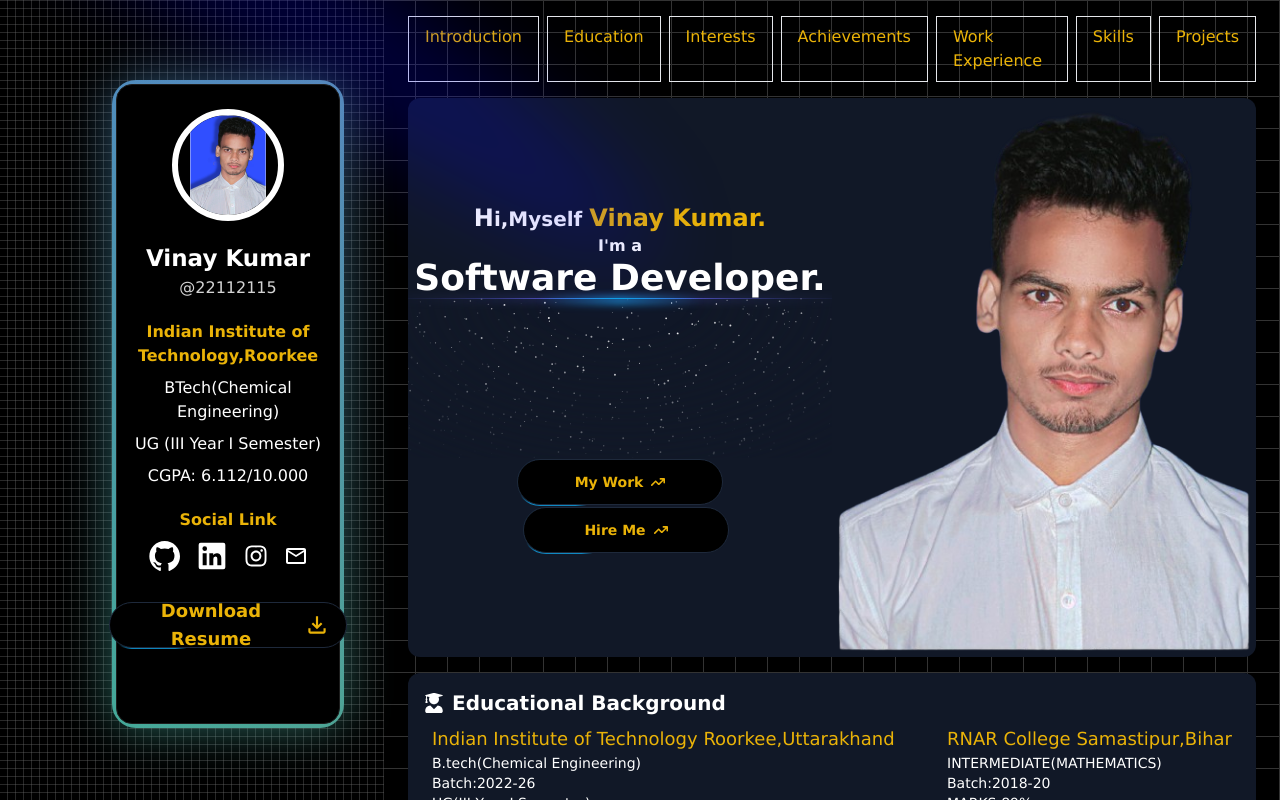
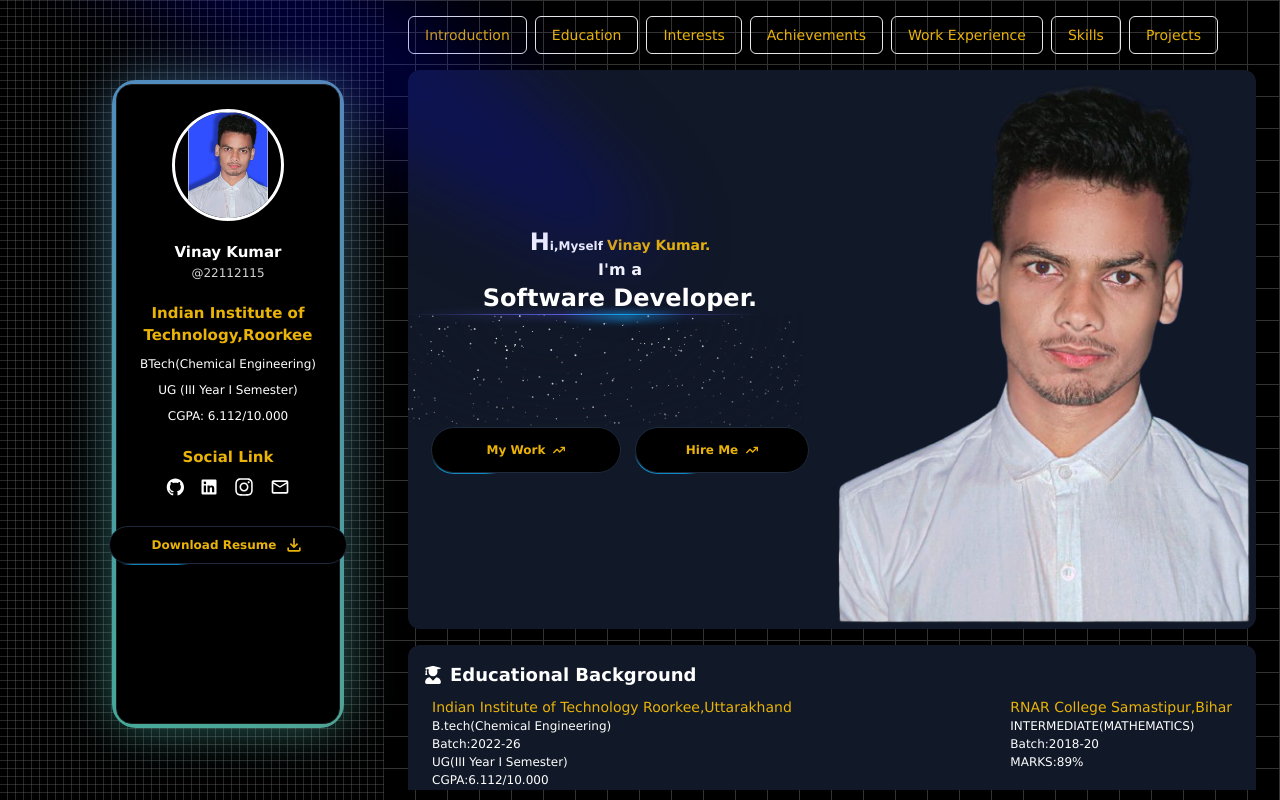
Before and after one commit to vinayk7324/my-portfolio, a React (Vite) app: page / in a window 1280 px wide. Built offline with nearby package versions, Linux system fonts and the light colour scheme.

Commit message:
update-1

```diff
--- a/src/components/SparklesPreview.jsx
+++ b/src/components/SparklesPreview.jsx
@@ -8,7 +8,7 @@ export function SparklesPreview({
   return (
     <div className=" w-full flex flex-col items-center justify-center overflow-hidden ">
      {children}
-      <div className="w-[40rem] h-40 relative">
+      <div className="w-[30rem] h-28 right-14 relative">
         {/* Gradients */}
         <div className="absolute inset-x-20 top-0 bg-gradient-to-r from-transparent via-indigo-500 to-transparent h-[2px] w-3/4 blur-sm" />
         <div className="absolute inset-x-20 top-0 bg-gradient-to-r from-transparent via-indigo-500 to-transparent h-px w-3/4" />
--- a/src/custom-components/IntroCard.jsx
+++ b/src/custom-components/IntroCard.jsx
@@ -9,23 +9,23 @@ import { MdOutlineEmail } from "react-icons/md";
 
 const IntroCard = () => {
   return (
-    <div className=' dark:bg-black  backdrop-blur-sm   h-full rounded-2xl border-[1px] dark:border-[#1d1d1d]'>
+    <div className=' dark:bg-black  backdrop-blur-sm  w-full  h-full rounded-2xl border-[1px] dark:border-[#1d1d1d]'>
       <div className=" flex space-y-5 h-full  py-6 flex-col items-center ">
-      <div className=" h-28 border-[6px] dark:border-white border-black w-28  overflow-hidden rounded-full flex items-center justify-center ">
+      <div className=" h-28 border-[3px] dark:border-white border-black w-28  overflow-hidden rounded-full flex items-center justify-center ">
             <img src={Profile} className=' h-full ' alt="" />
         </div>
-        <div className=" text-[23px] font-bold text-center   ">
+        <div className=" text-[15px] font-bold text-center   ">
             Vinay Kumar
-            <div className=' dark:text-neutral-300 font-normal text-[16px]'> @22112115</div>
+            <div className=' dark:text-neutral-300 font-normal text-[12px]'> @22112115</div>
         </div>
         <span className='flex flex-col text-center space-y-2 '>
-            <span className=' font-bold text-yellow-500 '> Indian Institute of Technology,Roorkee</span>
-          <span className=' text-[16px]'>  BTech(Chemical Engineering)</span>
-            <span className=' text-[16px]'>UG (III Year I Semester)</span>
-            <span className=' text-[16px]'>CGPA: 6.112/10.000</span>
+            <span className=' font-bold text-yellow-500 text-[15px] '> Indian Institute of Technology,Roorkee</span>
+          <span className=' text-[12px] '>  BTech(Chemical Engineering)</span>
+            <span className=' text-[12px]'>UG (III Year I Semester)</span>
+            <span className=' text-[12px]'>CGPA: 6.112/10.000</span>
         </span>
         <span className="socialLink text-center  ">
-            <span className='  w-full font-bold  text-yellow-500'> Social Link </span>
+            <span className='  w-full font-bold text-[15px]  text-yellow-500'> Social Link </span>
             <span className=' flex space-x-4 p-2 items-center justify-center'>
                 <a href={"https://github.com/vinayk7324?tab=repositories"}>
                 <Github/>
@@ -34,19 +34,19 @@ const IntroCard = () => {
                     <LinkedIn/>
                 </a>
                 <a href="">
-                <FaInstagram  className=' text-2xl'/>
+                <FaInstagram  className=' text-xl'/>
                 </a>
                 <a href="">
-                <MdOutlineEmail className='text-2xl' />
+                <MdOutlineEmail className='text-xl' />
                 </a>
 
             </span>
         </span>
 
         <div className="">
-            <Button containerClassName={"h-12 w-60  "} className=' space-x-2 bg-black text-[18px] flex items-center space-x-2 border px-4 py-2 twitter-text rounded-lg font-bold'>
-                <span className=' text-yellow-500'>Download Resume</span>
-                 <span className=' dark:text-yellow-500 text-[26px] font-bold text-black '> <MdOutlineFileDownload  /></span>
+            <Button containerClassName={"w-60 h-10 "} className=' space-x-2 bg-black text-[18px] flex items-center space-x-2 border px-4 py-2 twitter-text rounded-lg font-bold'>
+                <span className=' text-yellow-500 text-[12px]'>Download Resume</span>
+                 <span className=' dark:text-yellow-500 text-[20px] font-bold text-black '> <MdOutlineFileDownload  /></span>
             </Button>
         </div>
       </div>
--- a/src/custom-components/RightNavbar.jsx
+++ b/src/custom-components/RightNavbar.jsx
@@ -45,7 +45,7 @@ const RightNavbar = () => {
 
       {
         navArr.map((ele,index)=>(
-          <a key={index} className=' border px-4 py-2 text-yellow-500 ' href={ele.slug}>
+          <a key={index} className=' border px-4 text-sm rounded-md py-2 text-yellow-500 ' href={ele.slug}>
             {ele.title}
 
           </a>
--- a/src/right-panel-comps/Achievements.jsx
+++ b/src/right-panel-comps/Achievements.jsx
@@ -5,14 +5,14 @@ const Achievements = () => {
   return (
     <div>
         <div className=" p-2 rounded-xl dark:bg-gray-900 p-4">
-            <div className=" text-xl font-bold flex items-center space-x-2">
+            <div className=" text-lg font-bold flex items-center space-x-2">
                 <FaTrophy/>
                 <span> Achievements </span>
 
             </div>
 
             <div className=" py-3 ">
-               <div className=' bg-black py-2 px-1 '> Appreciation Award by HOD in 3rd Semester.</div>
+               <div className=' bg-black py-2 px-1 text-sm  '> Appreciation Award by HOD in 3rd Semester.</div>
             </div>
         </div>
 
--- a/src/right-panel-comps/Education.jsx
+++ b/src/right-panel-comps/Education.jsx
@@ -4,11 +4,11 @@ import { FaUserGraduate } from "react-icons/fa";
 const Education = () => {
   return (
     <div id='education' className='p-2 rounded-xl dark:bg-gray-900 p-4'>
-    <h1 className=' text-xl font-bold flex items-center space-x-2'> <FaUserGraduate /> <span>Educational Background</span>  </h1>
+    <h1 className=' text-lg font-bold flex items-center space-x-2'> <FaUserGraduate /> <span>Educational Background</span>  </h1>
     <div className=" flex justify-between">
         <div className="  p-2  ">
-            <h2 className='text-lg dark:text-yellow-500'> Indian Institute of Technology Roorkee,Uttarakhand </h2>
-            <div className=" flex flex-col text-sm">
+            <h2 className='text-sm dark:text-yellow-500'> Indian Institute of Technology Roorkee,Uttarakhand </h2>
+            <div className=" flex flex-col text-[12px]">
                 <span> B.tech(Chemical Engineering) </span>
                 <span> Batch:2022-26 </span>
                 <span> UG(III Year I Semester) </span>
@@ -16,8 +16,8 @@ const Education = () => {
             </div>
         </div>
         <div className=" p-2">
-            <h2 className='text-lg dark:text-yellow-500'> RNAR College Samastipur,Bihar</h2>
-            <div className=" flex-col flex text-sm">
+            <h2 className='text-sm dark:text-yellow-500'> RNAR College Samastipur,Bihar</h2>
+            <div className=" flex-col flex text-[12px]">
                 <span>
                     INTERMEDIATE(MATHEMATICS)
                 </span>
--- a/src/right-panel-comps/Interest.jsx
+++ b/src/right-panel-comps/Interest.jsx
@@ -27,7 +27,7 @@ const Interest = () => {
     return (
         <div id='interest' className=' p-2 rounded-xl dark:bg-gray-900 p-4'>
             <div className="">
-                <h1 className=' flex items-center text-xl font-bold space-x-2 '><FaGamepad className=' text-2xl' /> <span> Area of interest </span>  </h1>
+                <h1 className=' flex items-center text-lg font-bold space-x-2 '><FaGamepad className=' text-xl' /> <span> Area of interest </span>  </h1>
             </div>
             <div className=" grid grid-cols-3 gap-2 p-4">
                 {
@@ -35,13 +35,13 @@ const Interest = () => {
                         <BackgroundGradient key={index}>
 
                             <div className="   bg-black rounded-2xl space-y-4 flex items-center justify-center flex-col p-2 py-4">
-                                <div className=" border-[4px] w-fit p-2 rounded-full  ">
-                                    <ele.icon className=' text-3xl' />
+                                <div className=" border-[2px] w-fit p-2 rounded-full  ">
+                                    <ele.icon className=' text-2xl' />
 
 
                                 </div>
-                                <div className=" text-xl font-bold text-yellow-500">{ele.title} </div>
-                                <div className="  "> Developing Experience: {ele.experience} Years </div>
+                                <div className=" text-lg font-bold text-yellow-500">{ele.title} </div>
+                                <div className=" text-sm "> Developing Experience: {ele.experience} Years </div>
                             </div>
 
                         </BackgroundGradient>
--- a/src/right-panel-comps/Introduction.jsx
+++ b/src/right-panel-comps/Introduction.jsx
@@ -13,18 +13,18 @@ const Introduction = () => {
        <div className="  flex flex-col text-center justify-center font-bold   ">
 
            <SparklesPreview >
-            <span className=' text-[20px] first-letter:text-2xl '>Hi,Myself <span className='text-2xl font-semibold text-yellow-500'> Vinay Kumar.</span></span>
+            <span className=' text-[12px] first-letter:text-2xl '>Hi,Myself <span className='text-sm font-semibold text-yellow-500'> Vinay Kumar.</span></span>
             <span> I'm a  </span>
-           <h1 className="md:text-7xl text-3xl lg:text-4xl font-bold text-center text-white relative z-20">
+           <h1 className=" text-3xl lg:text-2xl font-bold text-center text-white relative z-20">
         Software Developer.
             </h1>
            </SparklesPreview>
            <div className=" space-x-3">
-           <Button containerClassName={" w-52 h-12 "} className={" space-x-2 dark:bg-black text-yellow-500  "}>
-           <span>  My Work </span> <FaArrowTrendUp className=' dark:text-yellow-500' />
+           <Button containerClassName={" w-48 h-12 "} className={" text-[12px] space-x-2 dark:bg-black text-yellow-500  "}>
+           <span>  My Work </span> <FaArrowTrendUp className='  text-[12px] dark:text-yellow-500' />
            </Button>
-           <Button containerClassName={" w-52 h-12 "} className={" space-x-2 dark:bg-black text-yellow-500  "}>
-           <span>  Hire Me </span> <FaArrowTrendUp className=' dark:text-yellow-500' />
+           <Button containerClassName={" w-44 h-12 "} className={"  text-[12px] space-x-2 dark:bg-black text-yellow-500  "}>
+           <span>  Hire Me </span> <FaArrowTrendUp className='  text-[12px] dark:text-yellow-500' />
            </Button>
 
            </div>
--- a/src/right-panel-comps/Projects.jsx
+++ b/src/right-panel-comps/Projects.jsx
@@ -8,16 +8,16 @@ import { IoCodeSlashOutline } from "react-icons/io5";
 const Projects = () => {
   return (
     <div className=" p-2 rounded-xl dark:bg-gray-900 p-4">
-    <div className=" text-xl font-bold flex items-center space-x-2">
+    <div className=" text-lg font-bold flex items-center space-x-2">
         <FaFolder/>
-        <span> My Projects </span>
+        <span className=' '>Projects </span>
 
     </div>
 
     <div className=" py-3 ">
         <div className=" grid grid-cols-2">
             <AnimatedPin pinHref={"https://google.com"} pinTitle={"chat-app.com"}>
-            <div className="flex basis-full flex-col  p-2    tracking-tight text-slate-100/50 sm:basis-1/2 w-[20rem] ">
+            <div className="flex basis-full flex-col  p-2 space-y-3    tracking-tight text-slate-100/50 sm:basis-1/2 w-[18rem] ">
           <h3 className="max-w-xs !pb-2 !m-0 font-bold  text-base text-slate-100">
             Real Time Chat Application
           </h3>
@@ -30,16 +30,16 @@ const Projects = () => {
           <div className="" >
             <img src={chatApp} alt="" />
           </div>
-         <div className=" pt-2">
+         <div className=" pt-2 flex justify-between">
          <a className="  " href='https://chatgpt.com/c/82d68930-60d4-4cbf-a2ac-8823274386ba'>
-          <Button containerClassName={" h-12 w-36"} className={" bg-black text-yellow-500 text-lg space-x-2" }>
+          <Button containerClassName={" h-10 w-32"} className={" bg-black text-yellow-500 text-sm space-x-2" }>
           <span>  Code </span>
           <IoCodeSlashOutline />
 
           </Button>
            </a>
          <a className="  " href='https://chatgpt.com/c/82d68930-60d4-4cbf-a2ac-8823274386ba'>
-          <Button containerClassName={" h-12 w-36 "} className={" bg-black  text-yellow-500 text-lg space-x-2" }>
+          <Button containerClassName={" h-10 w-32 "} className={" bg-black  text-yellow-500 text-sm space-x-2" }>
             Demo
           </Button>
            </a>
@@ -48,7 +48,7 @@ const Projects = () => {
         </div>
             </AnimatedPin>
             <AnimatedPin pinHref={"https://google.com"} pinTitle={"chat-app.com"}>
-            <div className="flex basis-full flex-col  p-2 tracking-tight text-slate-100/50 sm:basis-1/2 w-[20rem] ">
+            <div className="flex basis-full flex-col  space-y-3 p-2 tracking-tight text-slate-100/50 sm:basis-1/2 w-[18rem] ">
           <h3 className="max-w-xs !pb-2 !m-0 font-bold  text-base text-slate-100">
            Twitter Clone
           </h3>
@@ -62,16 +62,16 @@ const Projects = () => {
           <div className="" >
             <img src={chatApp} alt="" />
           </div>
-         <div className=" pt-2">
+         <div className=" pt-2 flex justify-between">
          <a className="  " href='https://chatgpt.com/c/82d68930-60d4-4cbf-a2ac-8823274386ba'>
-          <Button containerClassName={" h-12 w-36"} className={" bg-black text-yellow-500 text-lg space-x-2" }>
+          <Button containerClassName={" h-10 w-32"} className={" bg-black text-yellow-500 text-sm space-x-2" }>
           <span>  Code </span>
           <IoCodeSlashOutline />
 
           </Button>
            </a>
          <a className="  " href='https://chatgpt.com/c/82d68930-60d4-4cbf-a2ac-8823274386ba'>
-          <Button containerClassName={" h-12 w-36 "} className={" bg-black  text-yellow-500 text-lg space-x-2" }>
+          <Button containerClassName={" h-10 w-32 "} className={" bg-black  text-yellow-500 text-sm space-x-2" }>
             Demo
           </Button>
            </a>
--- a/src/svg/Github.jsx
+++ b/src/svg/Github.jsx
@@ -3,10 +3,10 @@ import React from 'react'
 const Github = ({
     fill= "white",
     className="",
-    height ="32"
+    height ="18"
 }) => {
   return (
-    <svg height={`${height}`} fill={`${fill}`} aria-hidden="true" viewBox="0 0 24 24" version="1.1" width="32" data-view-component="true" className={`${className}`}>
+    <svg height={`${height}`} fill={`${fill}`} aria-hidden="true" viewBox="0 0 24 24" version="1.1" width="18" data-view-component="true" className={`${className}`}>
     <path d="M12.5.75C6.146.75 1 5.896 1 12.25c0 5.089 3.292 9.387 7.863 10.91.575.101.79-.244.79-.546 0-.273-.014-1.178-.014-2.142-2.889.532-3.636-.704-3.866-1.35-.13-.331-.69-1.352-1.18-1.625-.402-.216-.977-.748-.014-.762.906-.014 1.553.834 1.769 1.179 1.035 1.74 2.688 1.25 3.349.948.1-.747.402-1.25.733-1.538-2.559-.287-5.232-1.279-5.232-5.678 0-1.25.445-2.285 1.178-3.09-.115-.288-.517-1.467.115-3.048 0 0 .963-.302 3.163 1.179.92-.259 1.897-.388 2.875-.388.977 0 1.955.13 2.875.388 2.2-1.495 3.162-1.179 3.162-1.179.633 1.581.23 2.76.115 3.048.733.805 1.179 1.825 1.179 3.09 0 4.413-2.688 5.39-5.247 5.678.417.36.776 1.05.776 2.128 0 1.538-.014 2.774-.014 3.162 0 .302.216.662.79.547C20.709 21.637 24 17.324 24 12.25 24 5.896 18.854.75 12.5.75Z"></path>
 </svg>
   )
--- a/src/svg/LinkedIn.jsx
+++ b/src/svg/LinkedIn.jsx
@@ -2,7 +2,7 @@ import React from 'react'
 
 const LinkedIn = () => {
   return (
-    <svg xmlns="http://www.w3.org/2000/svg" viewBox="0 0 24 24" data-supported-dps="24x24" fill="white" className="" width="32" height="32" focusable="false">
+    <svg xmlns="http://www.w3.org/2000/svg" viewBox="0 0 24 24" data-supported-dps="24x24" fill="white" className="" width="18" height="18" focusable="false">
       <path d="M20.5 2h-17A1.5 1.5 0 002 3.5v17A1.5 1.5 0 003.5 22h17a1.5 1.5 0 001.5-1.5v-17A1.5 1.5 0 0020.5 2zM8 19H5v-9h3zM6.5 8.25A1.75 1.75 0 118.3 6.5a1.78 1.78 0 01-1.8 1.75zM19 19h-3v-4.74c0-1.42-.6-1.93-1.38-1.93A1.74 1.74 0 0013 14.19a.66.66 0 000 .14V19h-3v-9h2.9v1.3a3.11 3.11 0 012.7-1.4c1.55 0 3.36.86 3.36 3.66z"></path>
     </svg>
   )
```
